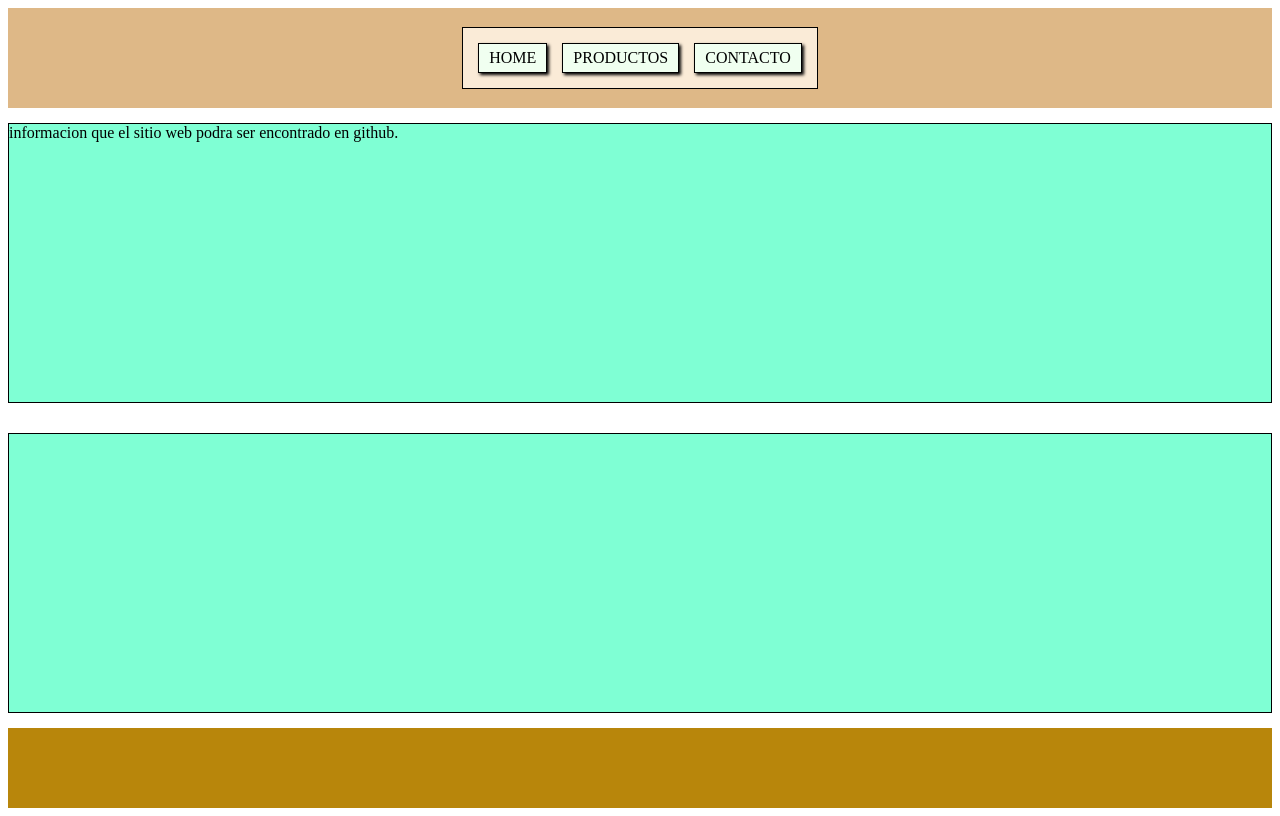
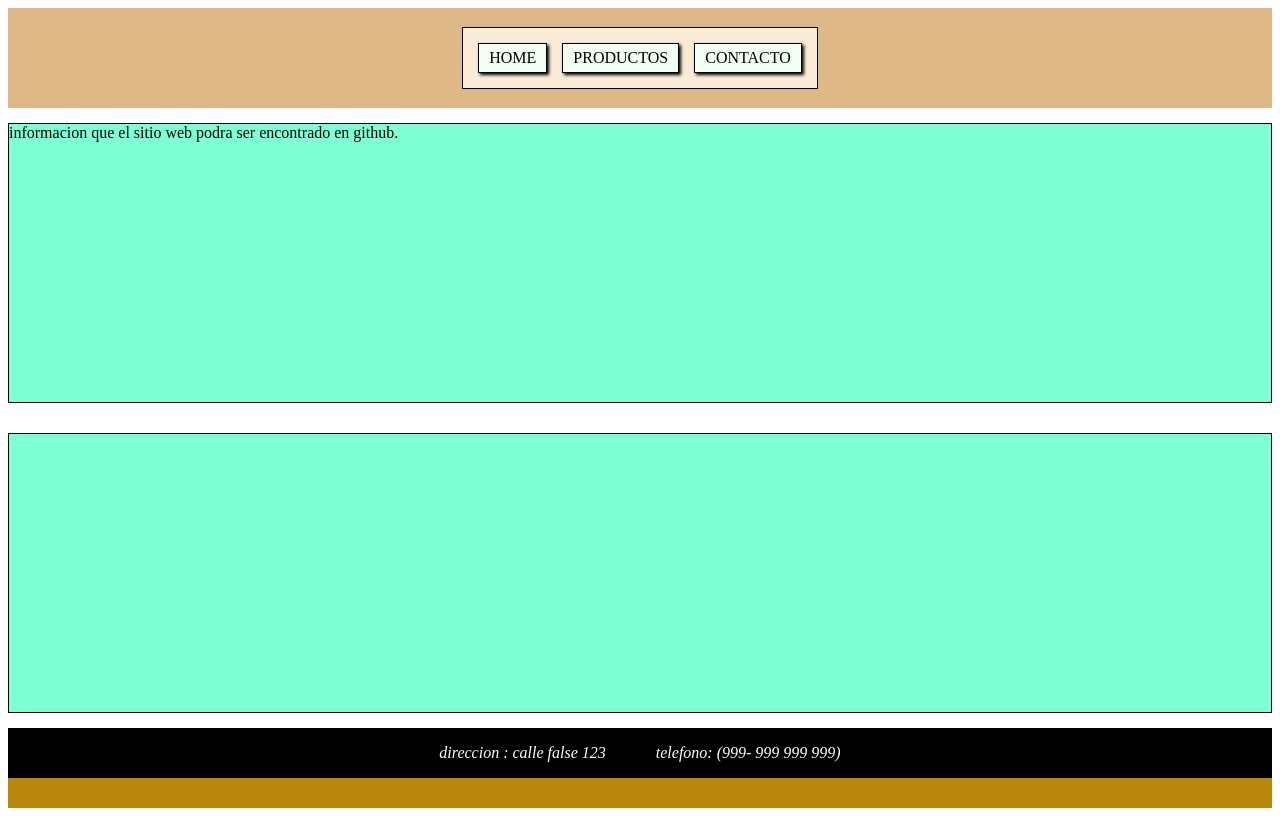
Before and after one commit to MarucciMauroGitHub/proyecto1, a plain HTML site: page index.html in a window 1280 px wide. Drawn offline with Linux system fonts and the light colour scheme.

Commit message:
maquetacion de etiqueta address y estilizacion

```diff
--- a/css/estilos.css
+++ b/css/estilos.css
@@ -48,3 +48,15 @@ footer {
     height: 80px;
     margin-top: auto;
 }
+
+
+address{
+    display: flex;
+    flex-direction: row;
+    gap:50px;
+    color:white;
+    background-color: black;
+    width: 100%;
+    justify-content: center;
+
+}
--- a/index.html
+++ b/index.html
@@ -16,6 +16,12 @@
         </header>
         <section id="seccion1">informacion que el sitio web podra ser encontrado en github.</section>
         <section id="seccion2"></section>
-        <footer></footer>
+        <footer>
+            <address>
+                <p>direccion : calle false 123</p>
+                <p>telefono: (999- 999 999 999)</p>
+            </address>
+
+        </footer>
     </body>
 </html>
```
